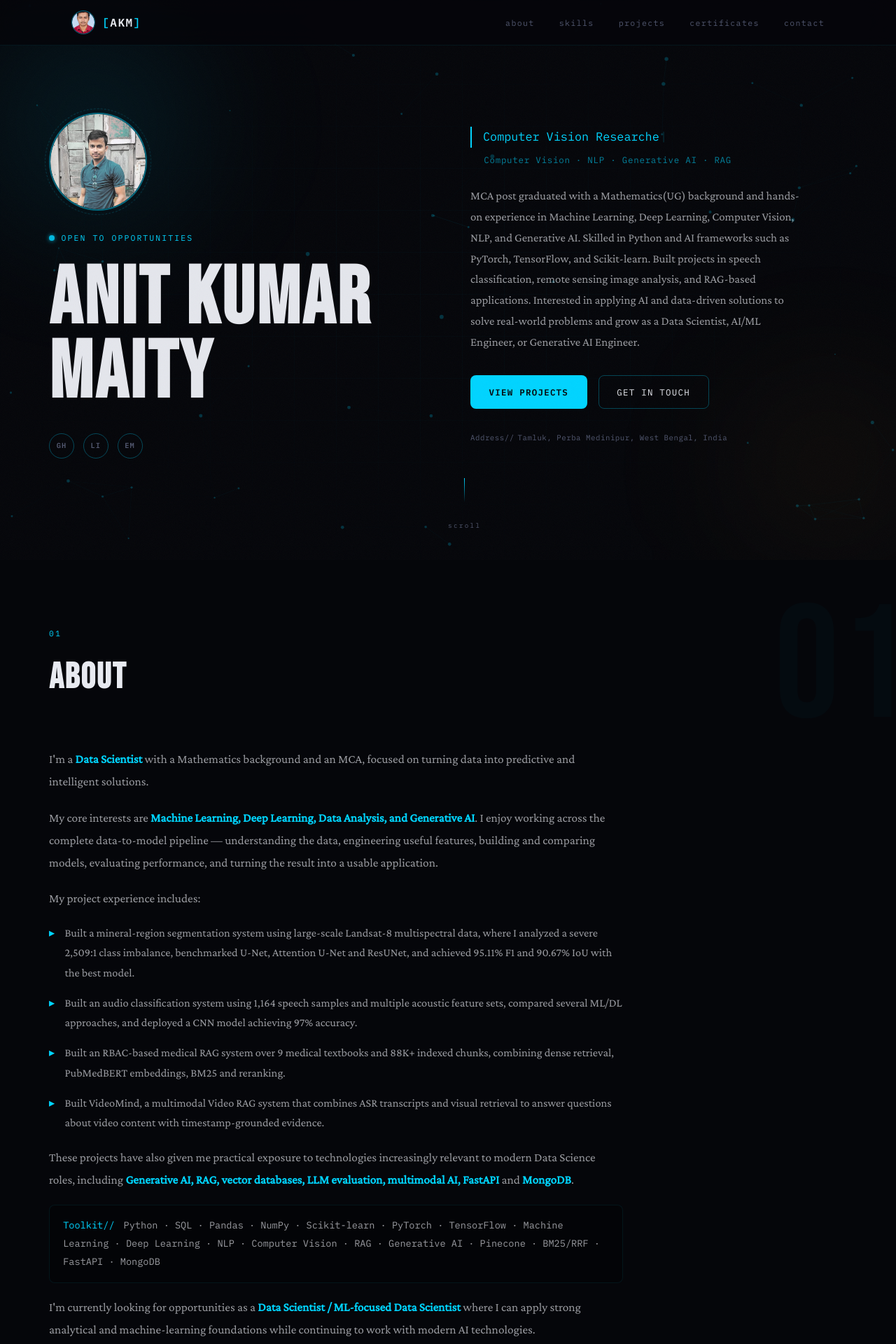
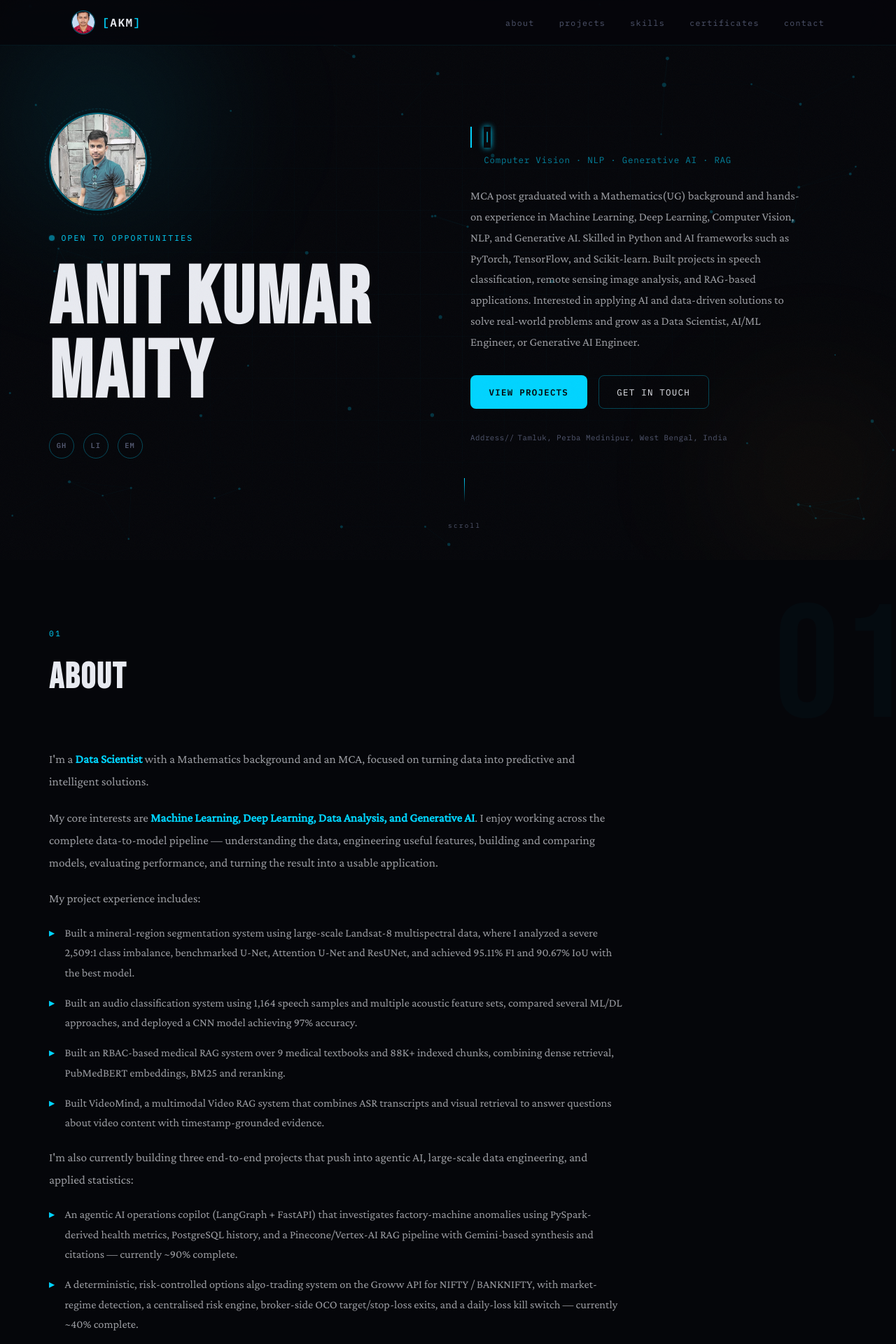
Before and after one commit to anitkumarmaity1-hash/My_Portfolio, a FastAPI app: page / in a window 1280 px wide. Shown: the top 1920 px of the page at 70% size. Run offline with FastAPI, Linux system fonts and the light colour scheme.

Commit message:
Add projects

```diff
--- a/static/js/script.js
+++ b/static/js/script.js
@@ -67,7 +67,6 @@
             loader.style.display = 'none';
             document.body.classList.add('loaded');
             startTyping();
-            scheduleGlitch();
         }, 750);
     }, 2200);
 })();
@@ -225,21 +224,6 @@ function typeStep() {
         }
         setTimeout(typeStep, 32);
     }
-}
-
-
-/* ════════════════════════════════════════════════
-   5. HERO GLITCH
-   ════════════════════════════════════════════════ */
-function scheduleGlitch() {
-    const name = document.getElementById('hero-name');
-    if (!name) return;
-    function doGlitch() {
-        name.classList.add('glitching');
-        setTimeout(() => name.classList.remove('glitching'), 500);
-        setTimeout(doGlitch, 7000 + Math.random() * 6000);
-    }
-    setTimeout(doGlitch, 1500);
 }
 
 
--- a/templates/index.html
+++ b/templates/index.html
@@ -60,8 +60,8 @@
             </a>
             <ul class="nav-links">
                 <li><a href="#about">ABOUT</a></li>
+                <li><a href="#projects">PROJECTS</a></li>
                 <li><a href="#skills">SKILLS</a></li>
-                <li><a href="#projects">PROJECTS</a></li>
                 <li><a href="#certifications">CERTIFICATES</a></li>
                 <li><a href="#contact">CONTACT</a></li>
             </ul>
@@ -71,8 +71,8 @@
         </div>
         <div class="mobile-menu" id="mobile-menu">
             <a href="#about" class="mob-link">ABOUT</a>
+            <a href="#projects" class="mob-link">PROJECTS</a>
             <a href="#skills" class="mob-link">SKILLS</a>
-            <a href="#projects" class="mob-link">PROJECTS</a>
             <a href="#certifications" class="mob-link">CERTIFICATES</a>
             <a href="#contact" class="mob-link">CONTACT</a>
         </div>
@@ -160,12 +160,29 @@
                     <li>Built VideoMind, a multimodal Video RAG system that combines ASR transcripts and visual
                         retrieval to answer questions about video content with timestamp-grounded evidence.</li>
                 </ul>
+                <p>I'm also currently building three end-to-end projects that push into agentic AI, large-scale data
+                    engineering, and applied statistics:</p>
+                <ul class="about-list">
+                    <li>An agentic AI operations copilot (LangGraph + FastAPI) that investigates factory-machine
+                        anomalies using PySpark-derived health metrics, PostgreSQL history, and a Pinecone/Vertex-AI
+                        RAG pipeline with Gemini-based synthesis and citations — currently ~90% complete.</li>
+                    <li>A deterministic, risk-controlled options algo-trading system on the Groww API for NIFTY /
+                        BANKNIFTY, with market-regime detection, a centralised risk engine, broker-side OCO
+                        target/stop-loss exits, and a daily-loss kill switch — currently ~40% complete.</li>
+                    <li>An end-to-end e-commerce analytics platform on ~100k real Olist orders — a SQL star-schema
+                        warehouse, RFM segmentation, statistical hypothesis testing, a simulated A/B test, and a
+                        cost-aware XGBoost churn model — currently ~40% complete.</li>
+                </ul>
                 <p>These projects have also given me practical exposure to technologies increasingly relevant to
-                    modern Data Science roles, including <strong>Generative AI, RAG, vector databases, LLM
-                        evaluation, multimodal AI, FastAPI</strong> and <strong>MongoDB</strong>.</p>
+                    modern Data Science and AI Engineering roles, including <strong>Generative AI, RAG, vector
+                        databases, LLM evaluation, multimodal AI, agentic orchestration (LangGraph), large-scale data
+                        processing (PySpark), applied statistics &amp; experimentation, FastAPI</strong> and
+                    <strong>MongoDB</strong>.
+                </p>
                 <p class="about-toolkit"><span class="mono-label">Toolkit//</span> Python · SQL · Pandas · NumPy ·
-                    Scikit-learn · PyTorch · TensorFlow · Machine Learning · Deep Learning · NLP · Computer Vision ·
-                    RAG · Generative AI · Pinecone · BM25/RRF · FastAPI · MongoDB</p>
+                    Scikit-learn · PyTorch · TensorFlow · XGBoost · Machine Learning · Deep Learning · NLP · Computer
+                    Vision · RAG · Generative AI · LangChain · LangGraph · Pinecone · BM25/RRF · PySpark ·
+                    PostgreSQL · Vertex AI / Gemini · FastAPI · Streamlit · MongoDB · Docker</p>
                 <p>I'm currently looking for opportunities as a <strong>Data Scientist / ML-focused Data
                         Scientist</strong> where I can apply strong analytical and machine-learning foundations while
                     continuing to work with modern AI technologies.</p>
@@ -283,113 +300,21 @@
         </div>
     </section>
 
-    <!-- ▓▓▓ SKILLS ▓▓▓
-       CHANGE 9: Added NumPy, Pandas; added Generative AI to domains (from updated resume)
+    <!-- ▓▓▓ PROJECTS ▓▓▓
+       CHANGE 5: Tilt animation removed (via JS), more info added, report PDF links added
+       CHANGE 9: Updated content from new resume
   ▓▓▓ -->
-    <section class="section section-alt" id="skills">
+    <section class="section section-alt" id="projects">
         <div class="sec-watermark">02</div>
         <div class="container">
             <div class="section-header reveal-left">
                 <p class="section-index">02</p>
-                <h2 class="section-title">Technical Skills</h2>
-            </div>
-            <div class="skills-grid reveal-up">
-                <div class="skill-group">
-                    <h3 class="sg-title"><span class="sg-icon">⬡</span>Languages</h3>
-                    <div class="skill-tags">
-                        <span class="tag tag-hot">Python</span>
-                        <span class="tag">SQL</span>
-                    </div>
-                </div>
-                <div class="skill-group">
-                    <h3 class="sg-title"><span class="sg-icon">⬡</span>ML / DL Libraries</h3>
-                    <div class="skill-tags">
-                        <span class="tag tag-hot">PyTorch</span>
-                        <span class="tag tag-hot">TensorFlow / Keras</span>
-                        <span class="tag">Scikit-learn</span>
-                        <span class="tag">NumPy</span>
-                        <span class="tag">Pandas</span>
-                    </div>
-                </div>
-                <div class="skill-group">
-                    <h3 class="sg-title"><span class="sg-icon">⬡</span>Architectures</h3>
-                    <div class="skill-tags">
-                        <span class="tag tag-hot">CNN (1D / 2D)</span>
-                        <span class="tag">ANN</span>
-                        <span class="tag">RNN / LSTM / GRU</span>
-                        <span class="tag">Transformers</span>
-                        <span class="tag">UNet / ResUNet</span>
-                        <span class="tag">Encoder–Decoder</span>
-                    </div>
-                </div>
-                <div class="skill-group">
-                    <h3 class="sg-title"><span class="sg-icon">⬡</span>Domains</h3>
-                    <div class="skill-tags">
-                        <span class="tag tag-hot">Computer Vision</span>
-                        <span class="tag tag-hot">NLP</span>
-                        <span class="tag tag-hot">Generative AI</span>
-                        <span class="tag">Remote Sensing</span>
-                        <span class="tag">Geospatial AI</span>
-                        <span class="tag tag-hot">RAG</span>
-                    </div>
-                </div>
-                <div class="skill-group">
-                    <h3 class="sg-title"><span class="sg-icon">⬡</span>ML Techniques</h3>
-                    <div class="skill-tags">
-                        <span class="tag">Logistic Regression</span>
-                        <span class="tag">SVM</span>
-                        <span class="tag">Feature Engineering</span>
-                        <span class="tag">Model Evaluation</span>
-                        <span class="tag">Data Augmentation</span>
-                        <span class="tag">Class Imbalance Handling</span>
-                    </div>
-                </div>
-                <div class="skill-group">
-                    <h3 class="sg-title"><span class="sg-icon">⬡</span>Tools &amp; Infra</h3>
-                    <div class="skill-tags">
-                        <span class="tag tag-hot">FastAPI</span>
-                        <span class="tag">LangChain</span>
-                        <span class="tag">FAISS</span>
-                        <span class="tag">MongoDB</span>
-                        <span class="tag">PostgreSQL</span>
-                        <span class="tag">Docker</span>
-                        <span class="tag">Git / GitHub</span>
-                        <span class="tag">VS Code</span>
-                        <span class="tag">Jupyter</span>
-                        <span class="tag">Google Colab</span>
-                    </div>
-                </div>
-                <div class="skill-group">
-                    <h3 class="sg-title"><span class="sg-icon">⬡</span>Soft Skills</h3>
-                    <div class="skill-tags">
-                        <span class="tag">Problem-Solving</span>
-                        <span class="tag">Critical Thinking</span>
-                        <span class="tag">Attention to Detail</span>
-                        <span class="tag">Collaboration</span>
-                        <span class="tag">Adaptability</span>
-                        <span class="tag">Communication</span>
-                    </div>
-                </div>
-            </div>
-        </div>
-    </section>
-
-    <!-- ▓▓▓ PROJECTS ▓▓▓
-       CHANGE 5: Tilt animation removed (via JS), more info added, report PDF links added
-       CHANGE 9: Updated content from new resume
-  ▓▓▓ -->
-    <section class="section" id="projects">
-        <div class="sec-watermark">03</div>
-        <div class="container">
-            <div class="section-header reveal-left">
-                <p class="section-index">03</p>
                 <h2 class="section-title">Projects &amp; Research</h2>
             </div>
             <div class="projects-list">
 
                 <!-- PROJECT 1: Accent Classification -->
                 <article class="project-card reveal-up">
-                    <div class="proj-scanline"></div>
                     <div class="proj-head">
                         <div>
                             <span class="proj-index">01</span>
@@ -448,7 +373,6 @@
 
                 <!-- PROJECT 2: Mineral Segmentation -->
                 <article class="project-card reveal-up" style="--delay:0.1s">
-                    <div class="proj-scanline"></div>
                     <div class="proj-head">
                         <div>
                             <span class="proj-index">02</span>
@@ -512,7 +436,6 @@
 
                 <!-- PROJECT 3: MediAssist — RBAC Medical RAG Chatbot -->
                 <article class="project-card reveal-up" style="--delay:0.2s">
-                    <div class="proj-scanline"></div>
                     <div class="proj-head">
                         <div>
                             <span class="proj-index">03</span>
@@ -563,7 +486,6 @@
 
                 <!-- PROJECT 4: VideoMind — Multimodal Video RAG -->
                 <article class="project-card reveal-up" style="--delay:0.3s">
-                    <div class="proj-scanline"></div>
                     <div class="proj-head">
                         <div>
                             <span class="proj-index">04</span>
@@ -614,7 +536,6 @@
 
                 <!-- PROJECT 5: Message Notification Router -->
                 <article class="project-card reveal-up" style="--delay:0.4s">
-                    <div class="proj-scanline"></div>
                     <div class="proj-head">
                         <div>
                             <span class="proj-index">05</span>
@@ -664,7 +585,6 @@
 
                 <!-- PROJECT 6: Industrial Intelligence Agent (In Progress) -->
                 <article class="project-card reveal-up" style="--delay:0.5s">
-                    <div class="proj-scanline"></div>
                     <div class="proj-head">
                         <div>
                             <span class="proj-index">06</span>
@@ -715,7 +635,6 @@
 
                 <!-- PROJECT 7: Options Algo-Trading Bot (In Progress) -->
                 <article class="project-card reveal-up" style="--delay:0.6s">
-                    <div class="proj-scanline"></div>
                     <div class="proj-head">
                         <div>
                             <span class="proj-index">07</span>
@@ -754,7 +673,6 @@
 
                 <!-- PROJECT 8: E-Commerce Customer Retention & Growth Analytics Platform (In Progress) -->
                 <article class="project-card reveal-up" style="--delay:0.7s">
-                    <div class="proj-scanline"></div>
                     <div class="proj-head">
                         <div>
                             <span class="proj-index">08</span>
@@ -792,6 +710,117 @@
                         added once the project is finished.</p>
                 </article>
 
+            </div>
+        </div>
+    </section>
+
+    <!-- ▓▓▓ SKILLS ▓▓▓
+       CHANGE 9: Added NumPy, Pandas; added Generative AI to domains (from updated resume)
+  ▓▓▓ -->
+    <section class="section" id="skills">
+        <div class="sec-watermark">03</div>
+        <div class="container">
+            <div class="section-header reveal-left">
+                <p class="section-index">03</p>
+                <h2 class="section-title">Technical Skills</h2>
+            </div>
+            <div class="skills-grid reveal-up">
+                <div class="skill-group">
+                    <h3 class="sg-title"><span class="sg-icon">⬡</span>Languages</h3>
+                    <div class="skill-tags">
+                        <span class="tag tag-hot">Python</span>
+                        <span class="tag">SQL</span>
+                    </div>
+                </div>
+                <div class="skill-group">
+                    <h3 class="sg-title"><span class="sg-icon">⬡</span>ML / DL Libraries</h3>
+                    <div class="skill-tags">
+                        <span class="tag tag-hot">PyTorch</span>
+                        <span class="tag tag-hot">TensorFlow / Keras</span>
+                        <span class="tag">Scikit-learn</span>
+                        <span class="tag">XGBoost</span>
+                        <span class="tag">NumPy</span>
+                        <span class="tag">Pandas</span>
+                    </div>
+                </div>
+                <div class="skill-group">
+                    <h3 class="sg-title"><span class="sg-icon">⬡</span>Architectures</h3>
+                    <div class="skill-tags">
+                        <span class="tag tag-hot">CNN (1D / 2D)</span>
+                        <span class="tag">ANN</span>
+                        <span class="tag">RNN / LSTM / GRU</span>
+                        <span class="tag">Transformers</span>
+                        <span class="tag">UNet / ResUNet</span>
+                        <span class="tag">Encoder–Decoder</span>
+                    </div>
+                </div>
+                <div class="skill-group">
+                    <h3 class="sg-title"><span class="sg-icon">⬡</span>Domains</h3>
+                    <div class="skill-tags">
+                        <span class="tag tag-hot">Computer Vision</span>
+                        <span class="tag tag-hot">NLP</span>
+                        <span class="tag tag-hot">Generative AI</span>
+                        <span class="tag tag-hot">Agentic AI</span>
+                        <span class="tag">Remote Sensing</span>
+                        <span class="tag">Geospatial AI</span>
+                        <span class="tag tag-hot">RAG</span>
+                        <span class="tag">Algorithmic Trading Systems</span>
+                    </div>
+                </div>
+                <div class="skill-group">
+                    <h3 class="sg-title"><span class="sg-icon">⬡</span>ML Techniques</h3>
+                    <div class="skill-tags">
+                        <span class="tag">Logistic Regression</span>
+                        <span class="tag">SVM</span>
+                        <span class="tag">Feature Engineering</span>
+                        <span class="tag">Model Evaluation</span>
+                        <span class="tag">Data Augmentation</span>
+                        <span class="tag">Class Imbalance Handling</span>
+                        <span class="tag">Cost-Based Thresholding</span>
+                    </div>
+                </div>
+                <div class="skill-group">
+                    <h3 class="sg-title"><span class="sg-icon">⬡</span>Statistics &amp; Experimentation</h3>
+                    <div class="skill-tags">
+                        <span class="tag">Hypothesis Testing (t-test / Chi-square)</span>
+                        <span class="tag">A/B Testing</span>
+                        <span class="tag">Power &amp; Sample-Size Analysis</span>
+                        <span class="tag">Confidence Intervals</span>
+                        <span class="tag">RFM Segmentation</span>
+                    </div>
+                </div>
+                <div class="skill-group">
+                    <h3 class="sg-title"><span class="sg-icon">⬡</span>Tools &amp; Infra</h3>
+                    <div class="skill-tags">
+                        <span class="tag tag-hot">FastAPI</span>
+                        <span class="tag tag-hot">LangGraph</span>
+                        <span class="tag">LangChain</span>
+                        <span class="tag">Pinecone</span>
+                        <span class="tag">FAISS</span>
+                        <span class="tag">PySpark</span>
+                        <span class="tag">Vertex AI / Gemini</span>
+                        <span class="tag">MongoDB</span>
+                        <span class="tag">PostgreSQL</span>
+                        <span class="tag">Redis</span>
+                        <span class="tag">Streamlit</span>
+                        <span class="tag">Docker</span>
+                        <span class="tag">Git / GitHub</span>
+                        <span class="tag">VS Code</span>
+                        <span class="tag">Jupyter</span>
+                        <span class="tag">Google Colab</span>
+                    </div>
+                </div>
+                <div class="skill-group">
+                    <h3 class="sg-title"><span class="sg-icon">⬡</span>Soft Skills</h3>
+                    <div class="skill-tags">
+                        <span class="tag">Problem-Solving</span>
+                        <span class="tag">Critical Thinking</span>
+                        <span class="tag">Attention to Detail</span>
+                        <span class="tag">Collaboration</span>
+                        <span class="tag">Adaptability</span>
+                        <span class="tag">Communication</span>
+                    </div>
+                </div>
             </div>
         </div>
     </section>
```
Also changed, not shown: static/css/style.css (+0 -57 lines).
